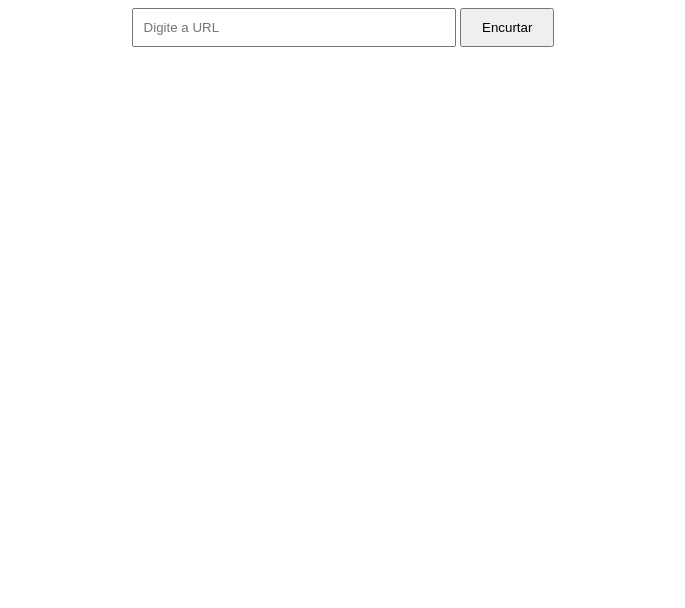
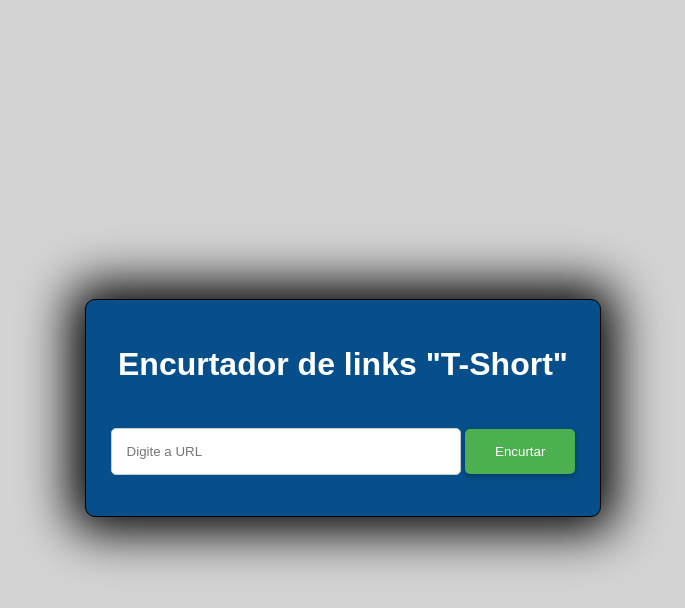
Before and after one commit to artciclo/T-short, a website: page public/index.html in a window 1280 px wide. Shown: the whole page, without its empty margins (297-982 px from the left). Drawn offline with Linux system fonts and the light colour scheme.

Commit message:
aperfeiçoamento da interface UX

```diff
--- a/public/index.html
+++ b/public/index.html
@@ -5,9 +5,12 @@
     <link rel="stylesheet" href="style.css" />
   </head>
   <body>
-    <input type="text" id="urlInput" placeholder="Digite a URL" />
-    <button onclick="encurtar()">Encurtar</button>
-    <p id="resultado"></p>
+    <div class="sheet">
+      <h1>Encurtador de links "T-Short"</h1>
+      <input type="text" id="urlInput" placeholder="Digite a URL" />
+      <button onclick="encurtar()">Encurtar</button>
+      <p id="resultado"></p>
+    </div>
     <script src="script.js"></script>
   </body>
 </html>
--- a/public/style.css
+++ b/public/style.css
@@ -1,13 +1,45 @@
 body {
-  font-family: Arial, sans-serif;
+  font-family: "Montserrat", sans-serif;
+  background-color: #d3d3d3;
+  color: #333;
+  display: flex;
+  flex-direction: column;
+  align-items: center;
+  justify-content: center;
+  min-height: 100vh;
+}
+
+.sheet {
+  border: 1px solid black;
   text-align: center;
+  padding: 25px;
+  border-radius: 10px;
+  background-color: rgb(6, 79, 138);
+  color: white;
+  box-shadow: 0 0 50px 15px rgb(0, 0, 0);
 }
 
 input {
-  padding: 10px;
-  width: 300px;
+  padding: 15px;
+  border: 1px solid #ccc;
+  border-radius: 5px;
+  width: 350px;
+  box-sizing: border-box;
 }
 
 button {
-  padding: 10px 20px;
+  background-color: #4caf50;
+  color: #fff;
+  padding: 15px 30px;
+  border: none;
+  border-radius: 5px;
+  cursor: pointer;
+  box-shadow: 0px 2px 5px rgba(0, 0, 0, 0.3);
+  transition: all 0.2s ease-in-out;
+  margin-top: 25px;
 }
+
+button:hover {
+  background-color: #3e8e41;
+  transform: scale(1.05);
+}
```
